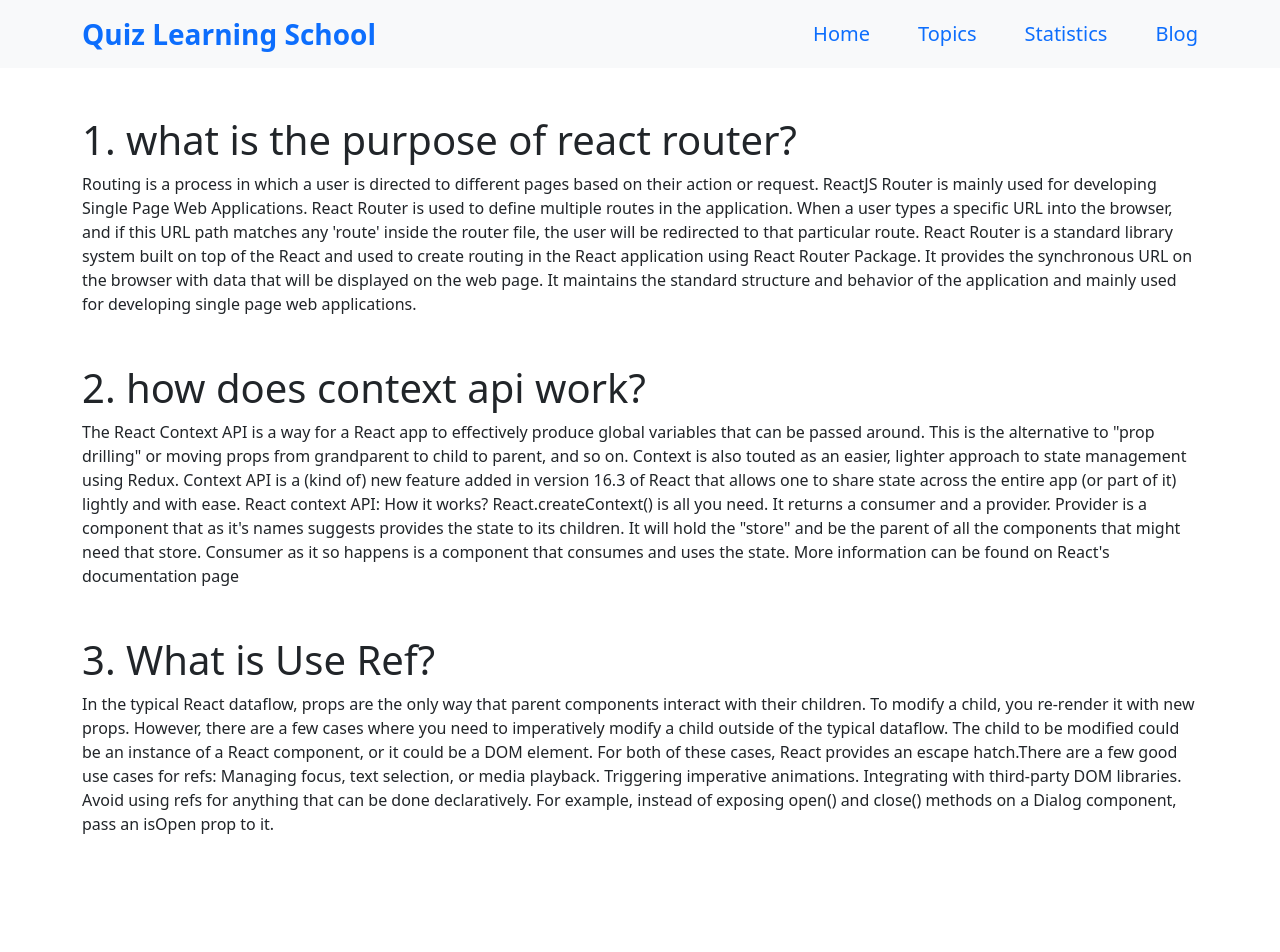
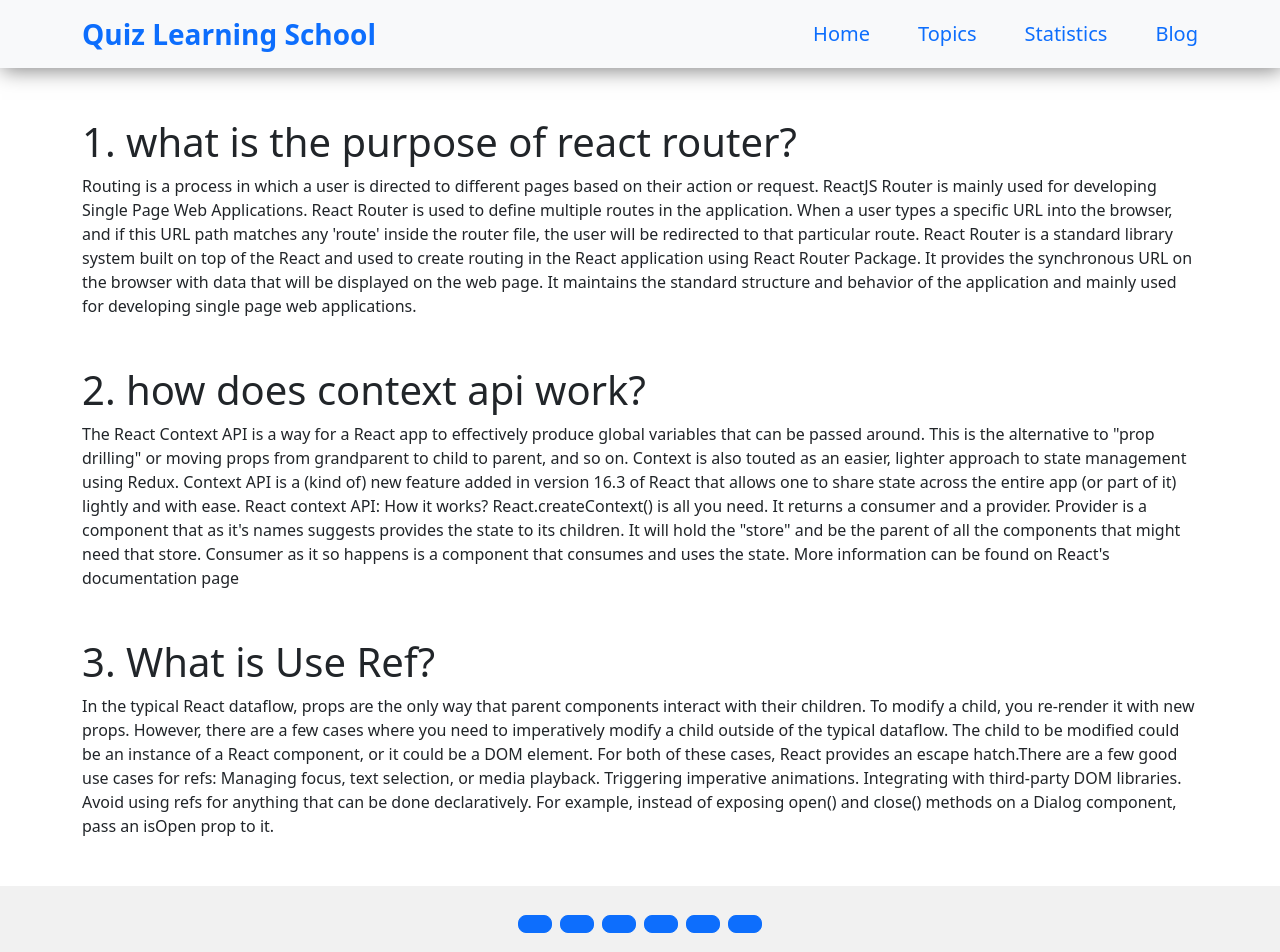
Before and after one commit to Suzon999/quick-question-a9-, a React (Create React App) app: page /Blog in a window 1280 px wide. Shown: the top 952 px of the page. Before the commit the page ends 884 px from the top, so only its background shows below. Built offline with nearby package versions, Linux system fonts and the light colour scheme.

Commit message:
footer added

```diff
--- a/package.json
+++ b/package.json
@@ -7,6 +7,7 @@
     "@testing-library/react": "^13.4.0",
     "@testing-library/user-event": "^13.5.0",
     "bootstrap": "^5.2.2",
+    "mdb-react-ui-kit": "^4.2.0",
     "react": "^18.2.0",
     "react-bootstrap": "^2.5.0",
     "react-dom": "^18.2.0",
--- a/src/components/Banner/Banner.css
+++ b/src/components/Banner/Banner.css
@@ -2,6 +2,8 @@
     width: 600px;
     height: auto;
 }
+
+
 
 .bg-right {
     text-align: start;
--- a/src/components/Banner/Banner.js
+++ b/src/components/Banner/Banner.js
@@ -4,7 +4,7 @@ import './Banner.css'
 
 const Banner = () => {
     return (
-        <div className='container my-5'>
+        <div className='container banner my-5'>
             <div className="row">
                 <div className="col-lg-6 banner-img">
                     <img src="https://img.freepik.com/free-vector/online-tutorials-concept_52683-37480.jpg?w=996&t=st=1665474726~exp=1665475326~hmac=b881a1835bb3baa651894fb93a5756bea0233600f94cb8774974a1cbb9d37c31" alt="" />
@@ -14,8 +14,8 @@ const Banner = () => {
                         For every student,
                         every classroom.
                         Real results.</h1>
-                    <p className='fs-5'>We’re a nonprofit with the mission to provide a free, world-class education for anyone, anywhere.</p>
-                    <Button className='px-5 py-2 fs-4' variant="primary">Learner Start Here</Button>{' '}
+                    <p className='fs-5 my-4'>We’re a nonprofit with the mission to provide a free, world-class education for anyone, anywhere.</p>
+                    <Button className='px-5 py-2 fs-4 bg-color text-white' variant="">Learner Start Here</Button>{' '}
                 </div>
             </div>
         </div>
--- a/src/components/Header/Header.css
+++ b/src/components/Header/Header.css
@@ -0,0 +1,9 @@
+.text-color {
+    color: rgb(91, 171, 220);
+}
+
+.navber {
+    margin-bottom: 50px;
+    box-shadow: 2px 2px 20px rgba(0, 0, 0, 0.5);
+
+}
--- a/src/components/Header/Header.js
+++ b/src/components/Header/Header.js
@@ -1,4 +1,5 @@
 import React from 'react';
+import './Header.css'
 import Container from 'react-bootstrap/Container';
 import Nav from 'react-bootstrap/Nav';
 import Navbar from 'react-bootstrap/Navbar';
@@ -7,7 +8,7 @@ import { Link } from 'react-router-dom';
 
 const Header = () => {
     return (
-        <Navbar bg="light" expand="lg">
+        <Navbar className='navber' bg="light" expand="lg">
             <Container>
                 <Navbar.Brand className='fs-3 fw-bold text-primary' href="#home">Quiz Learning School</Navbar.Brand>
                 <Navbar.Toggle aria-controls="basic-navbar-nav" />
--- a/src/components/Quiz/Quiz.css
+++ b/src/components/Quiz/Quiz.css
@@ -8,6 +8,10 @@
     box-shadow: 5px 6px 20px;
 }
 
+.question {
+    text-align: center;
+}
+
 .option {
     align-items: center;
     display: grid;
@@ -16,14 +20,20 @@
 }
 
 .eye-icon {
+    text-align: center;
     font-size: 20px;
     display: flex;
     justify-content: space-between;
 
 }
 
+.icon {
+    color: blue;
+}
+
 .option-p {
-    background-color: rgb(80, 119, 228);
+    background: linear-gradient(135deg, rgb(91, 171, 220) 30%, rgb(236, 60, 210));
+    /* background-color: rgb(80, 119, 228); */
     color: white;
     font-size: 20px;
     width: 400px;
--- a/src/components/Quiz/Quiz.js
+++ b/src/components/Quiz/Quiz.js
@@ -6,7 +6,11 @@ import './Quiz.css'
 const Quiz = ({ quiz }) => {
     const [isShow, setIsShow] = useState(false);
     const { options, question, correctAnswer } = quiz;
-    console.log(quiz);
+    const handleAnsShow = () => {
+        !isShow && toast.success(correctAnswer)
+        setIsShow(!isShow);
+    }
+    // console.log(quiz);
     const hendleAns = (ans) => {
         if (correctAnswer === ans) {
             toast.success("wow !! your answers is right!!!");
@@ -15,14 +19,14 @@ const Quiz = ({ quiz }) => {
             toast.error("wrong ! your answers is wrong!!!!");
         }
     }
-    if (isShow) {
-        toast.success(`${correctAnswer}`);
-    }
+    // if (isShow) {
+    //     toast.success(`${correctAnswer}`);
+    // }
     return (
         <div className='quiz-container container mt-5'>
             <div className='eye-icon '>
-                <h3> Quiz :{question} </h3>
-                <p onClick={() => { setIsShow(true) }}><FaEye></FaEye> </p>
+                <h3 className="question" > Quiz :{question} </h3>
+                <p className='icon' onClick={() => { handleAnsShow(true) }}><FaEye></FaEye> </p>
             </div>
             <div className='option'>
                 {
--- a/src/components/Topics/Topics.css
+++ b/src/components/Topics/Topics.css
@@ -7,12 +7,13 @@
 
 .cart {
     border: 1px solid lightgray;
-    padding: px;
+    padding-top: 6px;
     width: 260px;
     height: 310px;
     border-radius: 10px;
     margin-top: 50px;
     margin-bottom: 100px;
+    box-shadow: 5px 5px 20px gray;
 
 
 }
@@ -20,3 +21,7 @@
 .btn-icon {
     display: flex;
 }
+
+.bg-color {
+    background: linear-gradient(135deg, rgb(91, 171, 220) 30%, rgb(236, 60, 210));
+}
--- a/src/components/Topics/Topics.js
+++ b/src/components/Topics/Topics.js
@@ -15,7 +15,7 @@ const Topics = ({ cart }) => {
             </div>
             <div className='btn-icon ps-2'>
                 <Link to={`/home/${id}`}>
-                    <Button className='px-5 py-2 fs-4 btn-cart' variant="primary"> Start Practice  </Button>{' '}
+                    <Button className='px-5 py-2 fs-4 btn-cart bg-color text-white' variant=""> Start Practice  </Button>{' '}
                 </Link>
 
             </div>
--- /dev/null
+++ b/src/components/footer/Footer.js
@@ -0,0 +1,102 @@
+import React from 'react';
+
+import {
+    MDBFooter,
+    MDBContainer,
+    MDBCol,
+    MDBRow,
+    MDBIcon,
+    MDBBtn
+} from 'mdb-react-ui-kit';
+
+const Footer = () => {
+    return (
+        <MDBFooter className='text-center text-white' style={{ backgroundColor: '#f1f1f1' }}>
+            <MDBContainer className='pt-4'>
+                <section className='mb-4'>
+                    <MDBBtn
+                        rippleColor="dark"
+                        link
+                        floating
+                        size="lg"
+                        className='text-dark m-1'
+                        href='#!'
+                        role='button'
+                    >
+
+                        <MDBIcon fab className='fab fa-facebook-f' />
+                    </MDBBtn>
+
+                    <MDBBtn
+                        rippleColor="dark"
+                        link
+                        floating
+                        size="lg"
+                        className='text-dark m-1'
+                        href='#!'
+                        role='button'
+                    >
+                        <MDBIcon fab className='fa-twitter' />
+                    </MDBBtn>
+
+                    <MDBBtn
+                        rippleColor="dark"
+                        link
+                        floating
+                        size="lg"
+                        className='text-dark m-1'
+                        href='#!'
+                        role='button'
+                    >
+                        <MDBIcon fab className='fa-google' />
+                    </MDBBtn>
+
+                    <MDBBtn
+                        rippleColor="dark"
+                        link
+                        floating
+                        size="lg"
+                        className='text-dark m-1'
+                        href='#!'
+                        role='button'
+                    >
+                        <MDBIcon fab className='fa-instagram' />
+                    </MDBBtn>
+
+                    <MDBBtn
+                        rippleColor="dark"
+                        link
+                        floating
+                        size="lg"
+                        className='text-dark m-1'
+                        href='#!'
+                        role='button'
+                    >
+                        <MDBIcon fab className='fa-linkedin' />
+                    </MDBBtn>
+
+                    <MDBBtn
+                        rippleColor="dark"
+                        link
+                        floating
+                        size="lg"
+                        className='text-dark m-1'
+                        href='#!'
+                        role='button'
+                    >
+                        <MDBIcon fab className='fa-github' />
+                    </MDBBtn>
+                </section>
+            </MDBContainer>
+
+            <div className='text-center text-dark p-3' style={{ backgroundColor: 'rgba(0, 0, 0, 0.2)' }}>
+                © 2020 Copyright:
+                <a className='text-dark' href='https://mdbootstrap.com/'>
+                    MDBootstrap.com
+                </a>
+            </div>
+        </MDBFooter>
+    );
+};
+
+export default Footer;
--- a/src/layout/Main.js
+++ b/src/layout/Main.js
@@ -1,5 +1,6 @@
 import React from 'react';
 import { Outlet } from 'react-router-dom';
+import Footer from '../components/footer/Footer';
 import Header from '../components/Header/Header';
 
 const Main = () => {
@@ -7,6 +8,7 @@ const Main = () => {
         <div>
             <Header></Header>
             <Outlet></Outlet>
+            <Footer></Footer>
 
         </div>
     );
```
Also changed, not shown: src/components/footer/footer.css (added), 1 other file (tests, documents, lock files or other folders).
